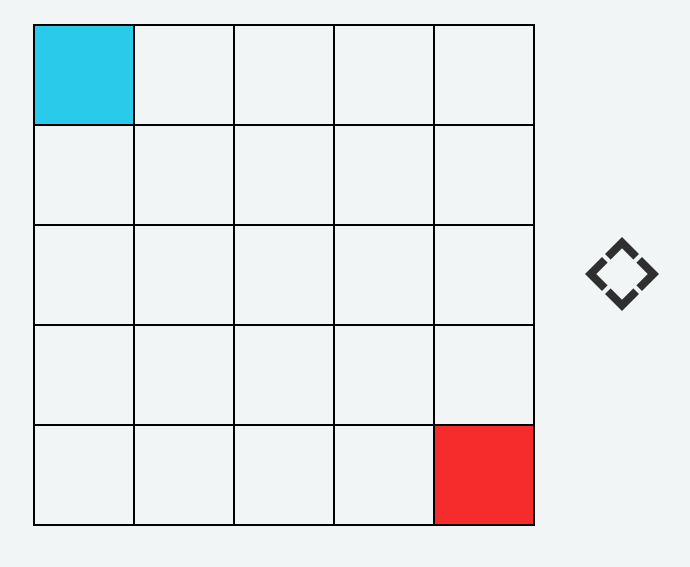
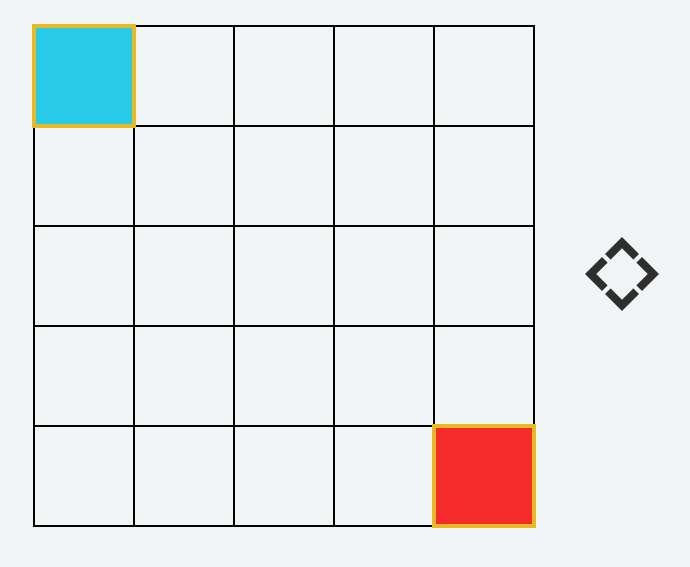
Before and after one commit to AntoineGeoris/ProjetIA, a Flask app: page /game/ in a window 1280 px wide. Shown: the part 56-623 px from the top of the page, without its empty margins (166-856 px from the left). Run offline with Flask 2, Linux system fonts and the light colour scheme; some libraries are stand-ins or nearby versions.

Commit message:
Plateau vérification cases déjà capturées

```diff
--- a/myapp/static/scripts/game.js
+++ b/myapp/static/scripts/game.js
@@ -2,21 +2,16 @@ const GAME_BOARD_WIDTH = 5;
 const GAME_BOARD_HEIGHT = 5;
 
 class Player {
-    constructor(name, line, box, color) {
+    constructor(name, line, box) {
         this._name = name;
         this._line = line;
         this._box = box;
-        this._color = color;
     }
 
     /*---getters---*/
 
     get name() {
         return this._name;
-    }
-
-    get color() {
-        return this._color;
     }
 
     get line() {
@@ -48,10 +43,6 @@ class Player {
     set name(name) {
         this._name = name;
     }
-
-    set color(color) {
-        this._color = color;
-    }
 }
 
 class GameBoard {
@@ -79,8 +70,10 @@ class GameBoard {
             }
             document.write('</tr>');
         }
-        this.grid[0][0].style.background = this.player1.color;
-        this.grid[4][4].style.background = this.player2.color;
+        this.grid[0][0].classList.add("playerOne")
+        this.grid[0][0].classList.toggle("playerOn");
+        this.grid[4][4].classList.add("playerTwo")
+        this.grid[4][4].classList.toggle("playerOn");
         document.write('</table>');
 
         document.write("<div id='arrow_div'>");
@@ -98,23 +91,28 @@ class GameBoard {
         if (this.#allowedMove(direction)) {
             let box = this.players[this.p % 2].box;
             let line = this.players[this.p % 2].line;
-            let color = this.players[this.p % 2].color;
+
+            this.grid[line][box].classList.toggle("playerOn");
 
             switch(direction){
                 case "left":
-                    this.grid[line][box - 1].style.background = color;
+                    this.grid[line][box - 1].classList.add(this.p % 2 == 0 ? "playerOne" : "playerTwo");
+                    this.grid[line][box - 1].classList.toggle("playerOn");
                     this.players[this.p % 2].box--;
                     break;
                 case "right":
-                    this.grid[line][box + 1].style.background = color;
+                    this.grid[line][box + 1].classList.add(this.p % 2 == 0 ? "playerOne" : "playerTwo");
+                    this.grid[line][box + 1].classList.toggle("playerOn");
                     this.players[this.p % 2].box++;
                     break;
                 case "down":
-                    this.grid[line + 1][box].style.background = color;
+                    this.grid[line + 1][box].classList.add(this.p % 2 == 0 ? "playerOne" : "playerTwo");
+                    this.grid[line + 1][box].classList.toggle("playerOn");
                     this.players[this.p % 2].line++;
                     break;
                 default:
-                    this.grid[line - 1][box].style.background = color;
+                    this.grid[line - 1][box].classList.add(this.p % 2 == 0 ? "playerOne" : "playerTwo");
+                    this.grid[line - 1][box].classList.toggle("playerOn");
                     this.players[this.p % 2].line--;
                     break;
             }
@@ -130,15 +128,15 @@ class GameBoard {
         let color = this.players[this.p % 2].color;
 
         if (direction == "left")
-            return box - 1 >= 0 && this.grid[line][box - 1].style.background == "";
+            return box - 1 >= 0 && !this.grid[line][box - 1].classList.contains(this.p % 2 != 0 ? "playerOne" : "playerTwo");
 
         if (direction == "right")
-            return box + 1 < GAME_BOARD_WIDTH && this.grid[line][box + 1].style.background == "";
+            return box + 1 < GAME_BOARD_WIDTH && !this.grid[line][box + 1].classList.contains(this.p % 2 != 0 ? "playerOne" : "playerTwo");
 
         if (direction == "down")
-            return line + 1 < GAME_BOARD_HEIGHT && this.grid[line + 1][box].style.background == "";
+            return line + 1 < GAME_BOARD_HEIGHT && !this.grid[line + 1][box].classList.contains(this.p % 2 != 0 ? "playerOne" : "playerTwo");
 
-        return line - 1 >= 0 && this.grid[line - 1][box].style.background == "";
+        return line - 1 >= 0 && !this.grid[line - 1][box].classList.contains(this.p % 2 != 0 ? "playerOne" : "playerTwo");
     }
 }
 
--- a/myapp/static/styles/game.css
+++ b/myapp/static/styles/game.css
@@ -2,6 +2,18 @@
     border: 2px solid black;
     height: 100px;
     width: 100px;
+}
+
+.playerOn {
+    border: 4px solid #e9ba21;
+}
+
+.playerOne {
+    background-color: #2ACAEA;
+}
+
+.playerTwo {
+    background-color: #F62B2B;
 }
 
 #gameBoard {
--- a/myapp/templates/game.html
+++ b/myapp/templates/game.html
@@ -7,8 +7,8 @@
 
 {% block content %}
 	<script>
-		let player1 = new Player("Natan", 0, 0, "#2ACAEA");
-		let player2 = new Player("Antoine", 4, 4, "#F62B2B");
+		let player1 = new Player("Natan", 0, 0);
+		let player2 = new Player("Antoine", 4, 4);
 		let game_board = new GameBoard(player1, player2);
 		game_board.display();
 	</script>
```
